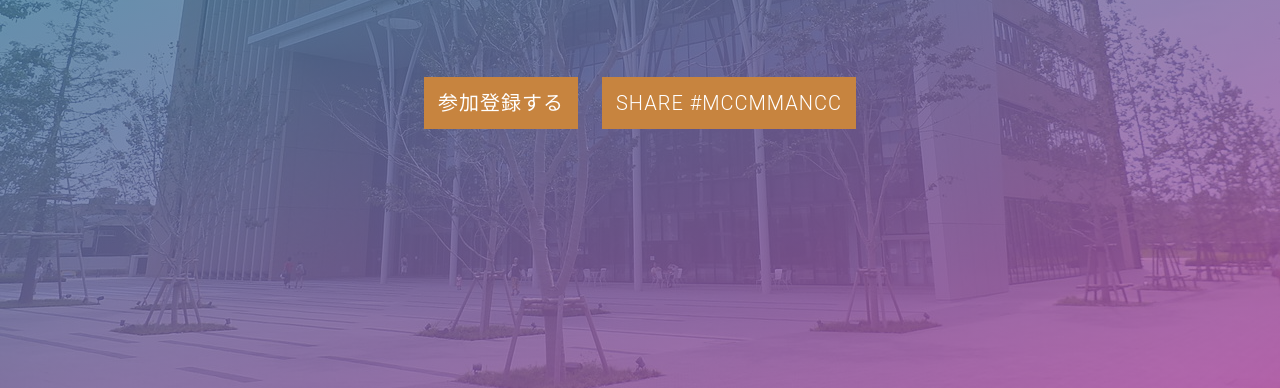
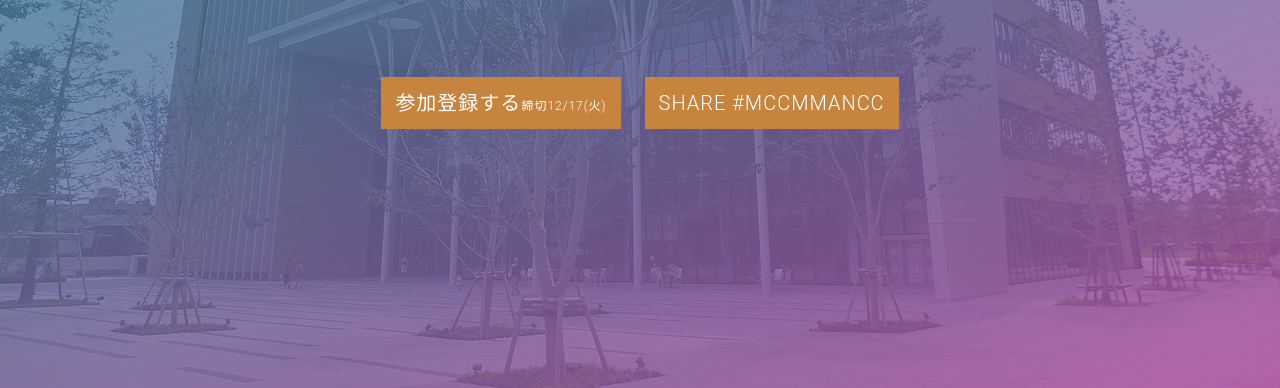
Before and after one commit to uecmma/MCCMMANCC2020, a plain HTML site: page index.html in a window 1280 px wide. Shown: the part 412-800 px from the top of the page. Drawn offline with Linux system fonts and the light colour scheme.

Commit message:
Automated deployment: Wed Dec 11 09:46:56 UTC 2019 08f185ba53c5351ee104a340c14f313c2b9b2ff9

```diff
--- a/css/style.css
+++ b/css/style.css
@@ -68,6 +68,10 @@ blockquote cite {
 }
 
 
+.welcome .action-menu .button #deadline {
+  font-size: 1.2rem;
+}
+
 /****************************************
  * content
  ****************************************/
--- a/index.html
+++ b/index.html
@@ -31,7 +31,7 @@
         3大技術系サークルMCC・MMA・NCCによる交流イベント
       </div>
       <div class="action-menu">
-        <a class="button" href="https://forms.gle/UHSSvvZA2s8QBAix6" target="_blank" rel="noopener">参加登録する</a>
+        <a class="button" href="https://forms.gle/UHSSvvZA2s8QBAix6" target="_blank" rel="noopener">参加登録する<span id="deadline">締切12/17(火)</span></a>
         <a class="button" href="http://twitter.com/intent/tweet?url=https://uecmma.github.io/MCCMMANCC2019&text=MCCMMANCC2019%20%E3%81%AB%E5%8F%82%E5%8A%A0%E7%99%BB%E9%8C%B2%E3%81%97%E3%81%BE%E3%81%97%E3%81%9F%EF%BC%81&hashtags=MCCMMANCC" target="_blank" rel="noopener">Share #MCCMMANCC</a>
       </div>
     </div>
```
